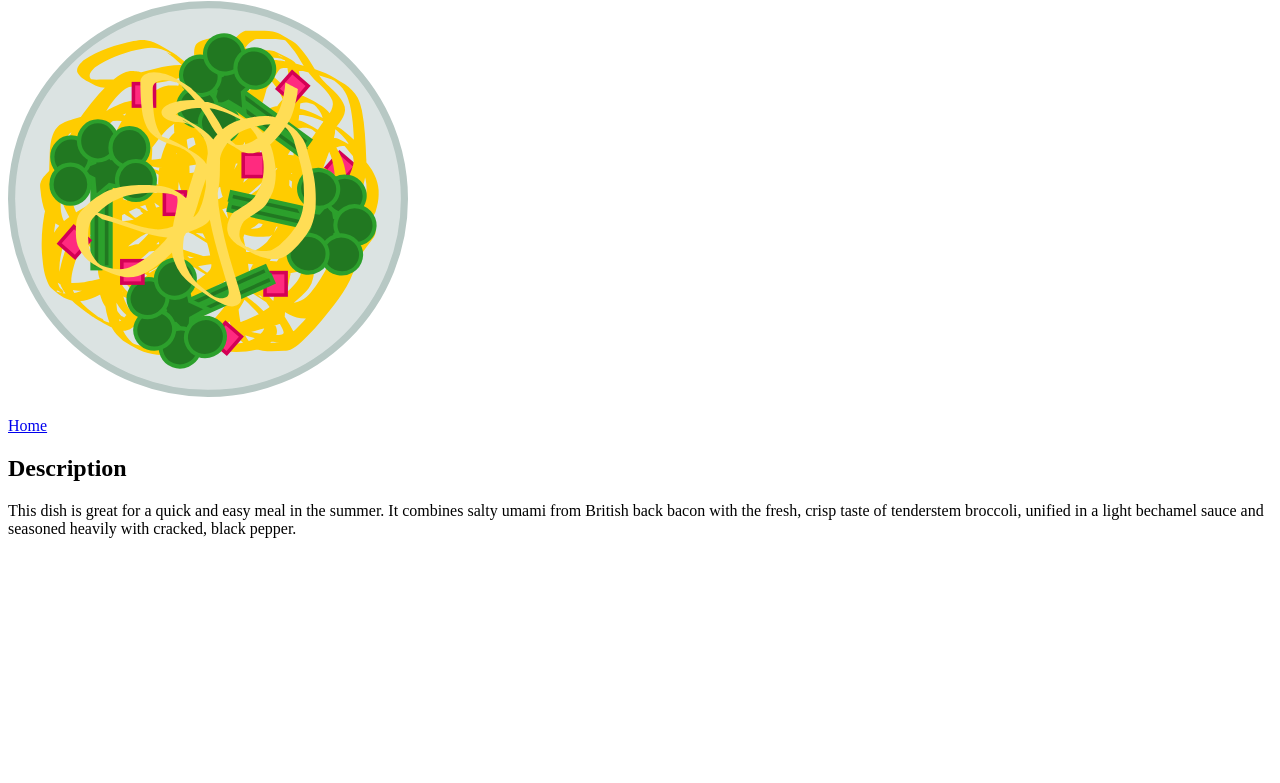
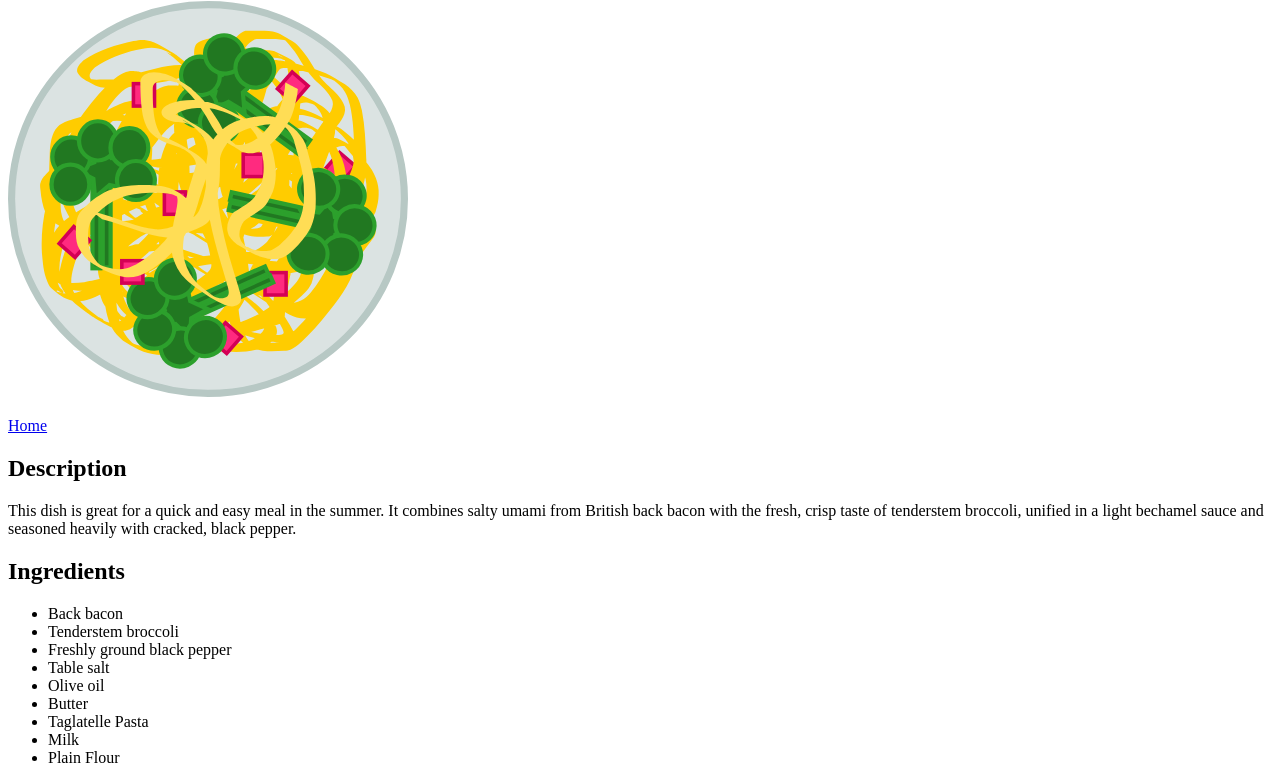
Before and after one commit to So1lerz/odin-recipes, a plain HTML site: page recipes/bacon-and-tenderstem-pasta.html in a window 1280 px wide. Shown: the part 79-862 px from the top of the page. Before the commit the page ends 800 px from the top, so only its background shows below. Drawn offline with Linux system fonts and the light colour scheme.

Commit message:
Write ingredients sections for recipe pages
Specification called for an unordered list of recipe ingredients.

```diff
--- a/recipes/bacon-and-tenderstem-pasta.html
+++ b/recipes/bacon-and-tenderstem-pasta.html
@@ -11,5 +11,17 @@
     <p><a href="../index.html">Home</a></p>
     <h2>Description</h2>
     <p>This dish is great for a quick and easy meal in the summer. It combines salty umami from British back bacon with the fresh, crisp taste of tenderstem broccoli, unified in a light bechamel sauce and seasoned heavily with cracked, black pepper.</p>
+    <h2>Ingredients</h2>
+    <ul>
+        <li>Back bacon</li>
+        <li>Tenderstem broccoli</li>
+        <li>Freshly ground black pepper</li>
+        <li>Table salt</li>
+        <li>Olive oil</li>
+        <li>Butter</li>
+        <li>Taglatelle Pasta</li>
+        <li>Milk</li>
+        <li>Plain Flour</li>
+    </ul>
 </body>
 </html>
```
Also changed, not shown: recipes/chicken-and-chorizo-pasta.html (+12 -0 lines), recipes/garlic-and-olive-oil-pasta.html (+11 -1 lines).
